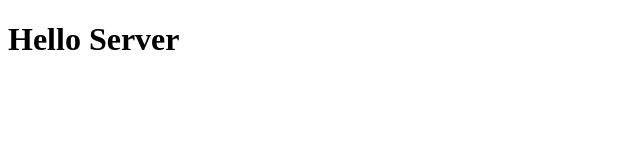
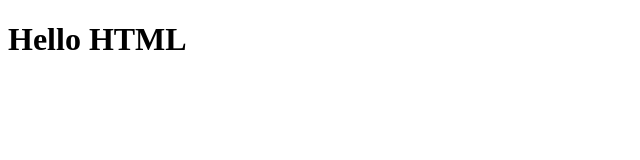
Before and after one commit to JeffKerpan/expressbuildandburn, a website: page public/index.html in a window 1280 px wide. Shown: the full height of the page, 0-640 px from the left. Drawn offline with Linux system fonts and the light colour scheme.

Commit message:
Displays static html page

```diff
--- a/public/index.html
+++ b/public/index.html
@@ -7,6 +7,6 @@
   <title>Document</title>
 </head>
 <body>
-  <h1>Hello Server</h1>
+  <h1>Hello HTML</h1>
 </body>
 </html>
--- a/server.js
+++ b/server.js
@@ -1,11 +1,14 @@
 const express = require('express');
 const app = express();
 const port = 3000;
+
+app.use(express.static('public'));
 
 app.get('/', function(req, res) {
   res.send('HELLO SIMPLE SERVER!');
 });
 
+
 app.listen(3000, function() {
   console.log('Listening on port: ' + port);
 });
```
